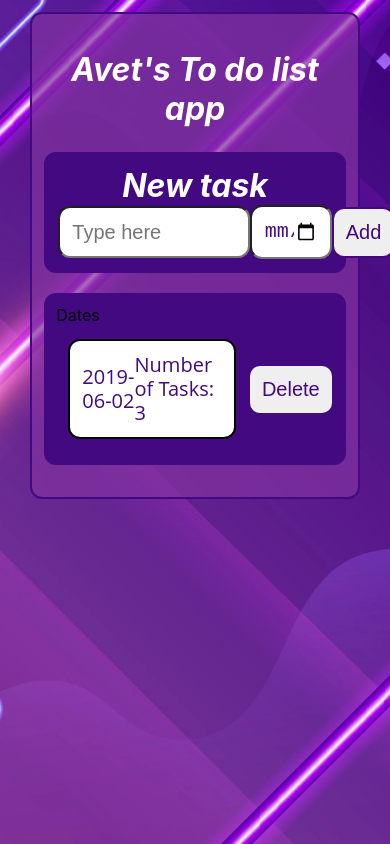
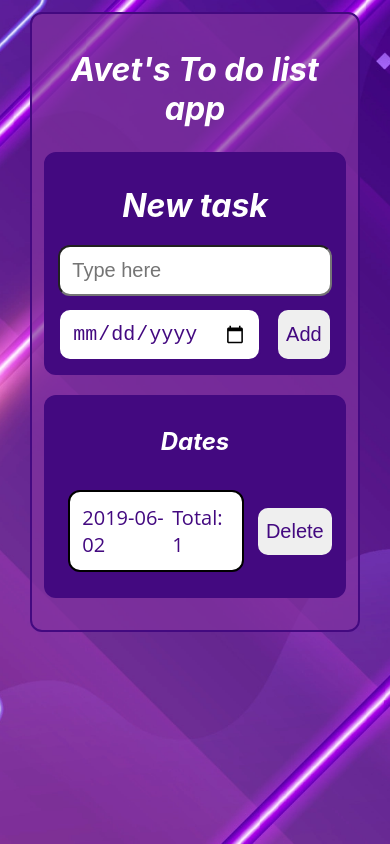
Before and after one commit to AvetBadalyan/Todo-list-with-date-redux-INCOMPLETE, a React (Create React App) app: page / in a window 390 px wide. Built offline with nearby package versions, Linux system fonts and the light colour scheme.

Commit message:
feat: add mobile adamtation

```diff
--- a/src/Components/DailyTask/DailyTask.css
+++ b/src/Components/DailyTask/DailyTask.css
@@ -1,18 +1,36 @@
 .single-task {
   border: 1px solid rgba(67, 9, 128, 1);
-  border-radius: 12px;
+  border-radius: 0.75rem;
   display: flex;
   justify-content: space-between;
   align-items: center;
   flex-wrap: wrap;
-  margin: 12px auto;
-  padding: 4px 12px;
-  gap: 10px;
+  margin: 0.75rem auto;
+  padding: 4px 0.75rem;
+  gap: 0.6rem;
   background-color: rgba(67, 9, 128, 1);
 }
 
+.single-task-input-container {
+  width: 65%;
+}
+
+.single-task-button-container {
+  width: 32%;
+  display: flex;
+  justify-content: space-between;
+  align-items: center;
+  gap: 2px;
+}
+
 .single-task input[type="text"] {
-  width: 60%;
+  width: 100%;
+  border-radius: 0.75rem;
+  padding: 0.75rem;
+  text-decoration: none;
+  font-style: normal;
+  font-size: 1.25rem;
+  color: rgb(67, 9, 128);
 }
 
 .single-task button:hover {
@@ -20,7 +38,7 @@
 }
 
 p {
-  font-size: 20px;
+  font-size: 1.25rem;
 }
 
 .completed input[type="text"] {
@@ -29,7 +47,26 @@ p {
 }
 
 .checkbox {
-  width: 20px;
-  height: 20px;
+  width: 1.25rem;
+  height: 1.25rem;
   accent-color: rgba(130, 50, 160, 1);
 }
+
+@media only screen and (max-width: 600px) {
+  .single-task {
+    flex-direction: column;
+  }
+
+  .single-task-input-container {
+    width: 100%;
+    display: flex;
+    justify-content: space-between;
+    align-items: center;
+  }
+
+  .single-task-button-container {
+    width: 100%;
+    justify-content: flex-end;
+    gap: 12px;
+  }
+}
--- a/src/Components/DailyTask/DailyTask.jsx
+++ b/src/Components/DailyTask/DailyTask.jsx
@@ -56,22 +56,27 @@ export default function DailyTask({ item, oneDay }) {
 
   return (
     <div className={isCompleted ? "single-task completed" : "single-task"}>
+      <div className="single-task-input-container">
+        <input
+          type="text"
+          readOnly
+          defaultValue={item.taskName}
+          ref={editableText}
+        />
+      </div>
+      <div className="single-task-button-container">
         <input
           className="checkbox"
           type="checkbox"
           checked={isCompleted}
           onChange={checkHandler}
         />
-      <input
-        type="text"
-        readOnly
-        defaultValue={item.taskName}
-        ref={editableText}
-      />
         <button onClick={editHandler}>
           {item.isInEditMode ? "Save" : "Edit"}
         </button>
+
         <button onClick={removeTask}>Delete</button>
+      </div>
     </div>
   );
 }
--- a/src/Components/Form/Form.css
+++ b/src/Components/Form/Form.css
@@ -1,24 +1,41 @@
 .form {
   display: flex;
-  justify-content: space-between;
+  justify-content: center;
   align-items: center;
+  flex-direction: column;
+  gap: 0.75rem;
 }
 
 .form input[type="text"] {
-  border-radius: 12px;
-  padding: 12px;
+  border-radius: 0.75rem;
+  padding: 0.75rem;
   text-decoration: none;
   font-style: normal;
-  font-size: 20px;
-  line-height: 24px;
+  font-size: 1.25rem;
   color: rgba(67, 9, 128, 1);
-  max-width: 70%;
-}
-
-input[type="date"] {
-  width: 30%;
+  width: 100%;
 }
 
 .form button:hover {
- background-color: rgba(130, 50, 160, 1);
+  background-color: rgba(130, 50, 160, 1);
 }
+
+.form-top {
+  width: 100%;
+}
+
+.form-bottom {
+  width: 100%;
+  display: flex;
+  justify-content: space-between;
+}
+
+.input-date {
+  border-radius: 0.75rem;
+  padding: 0.75rem;
+  text-decoration: none;
+  font-style: normal;
+  font-size: 1.25rem;
+  color: rgb(67, 9, 128);
+  border: 2px solid rgba(67, 9, 128, 1);
+}
--- a/src/Components/Form/Form.jsx
+++ b/src/Components/Form/Form.jsx
@@ -26,9 +26,13 @@ export default function Form() {
   return (
     <div className="input-and-button-container">
       <form className="form" onSubmit={submitHandler}>
-        <input type="text" placeholder="Type here" ref={nameRef} />
-        <input type="date" defaultValue={new Date()} ref={dateRef} />
-        <button onClick={submitHandler}> Add </button>
+        <div className="form-top">
+          <input type="text" placeholder="Type here" ref={nameRef} />
+        </div>
+        <div className="form-bottom">
+          <input type="date" className="input-date" defaultValue={new Date()} ref={dateRef} />
+          <button onClick={submitHandler}> Add </button>
+        </div>
       </form>
     </div>
   );
--- a/src/Components/currentDayForm/CurrentDayForm.css
+++ b/src/Components/currentDayForm/CurrentDayForm.css
@@ -4,25 +4,17 @@
   align-items: center;
 }
 
-input {
-  border-radius: 12px;
-  padding: 12px;
+.current-day-form input {
+  border-radius: 0.75rem;
+  padding: 0.75rem;
   text-decoration: none;
   font-style: normal;
-  font-size: 20px;
-  line-height: 24px;
+  font-size: 1.25rem;
   color: rgb(67, 9, 128);
-  max-width: 82%;
-}
-
-.current-day-form button {
-  width: 80px;
+  width: 80%;
+  border: 2px solid rgba(67, 9, 128, 1);
 }
 
 .current-day-form button:hover {
   background-color: rgba(130, 50, 160, 1);
 }
-
-.current-day-form input {
-  flex: 1;
-}
--- a/src/Pages/Home/Home.css
+++ b/src/Pages/Home/Home.css
@@ -7,13 +7,13 @@
   background-position: center;
   background-repeat: no-repeat;
   background-size: cover;
-  padding: 12px;
+  padding: 0.75rem;
 }
 
 .todo-input-container {
   width: 50%;
-  border-radius: 12px;
-  padding: 12px;
+  border-radius: 0.75rem;
+  padding: 0.75rem;
   background: white;
   border: 2px solid rgba(67, 9, 128, 1);
   background-color: rgba(130, 50, 160, 0.7);
@@ -23,27 +23,35 @@
   font-style: italic;
   text-align: center;
   color: white;
-  margin: 24px auto;
+  margin: 1.5rem auto;
 }
 
 .new-task-container {
   border: 2px solid rgba(67, 9, 128, 1);
   display: flex;
   flex-direction: column;
-  padding: 12px;
-  border-radius: 12px;
+  padding: 0.75rem;
+  border-radius: 0.75rem;
   background: rgba(67, 9, 128, 1);
 }
 
 .new-task-container h1 {
   color: white;
+  margin: 1.25rem auto;
 }
 
 .dates-container {
-  padding: 12px;
+  padding: 0.75rem;
   background: rgba(67, 9, 128, 1);
-  margin: 20px 0;
-  border-radius: 12px;
+  margin: 1.25rem 0;
+  border-radius: 0.75rem;
+}
+
+.dates-container h2 {
+  color: white;
+  text-align: center;
+  margin: 1.25rem auto;
+  font-style: italic;
 }
 
 .single-date {
@@ -56,24 +64,23 @@
   font-family: "Open Sans";
   font-style: normal;
   font-weight: 400;
-  font-size: 20px;
-  line-height: 24px;
+  font-size: 1.25rem;
   color: rgba(67, 9, 128, 1);
   width: 80%;
-  padding: 12px;
+  padding: 0.75rem;
   text-decoration: none;
 }
 
 .single-date-text {
   border: 2px solid black;
-  border-radius: 12px;
+  border-radius: 0.75rem;
   display: flex;
   justify-content: space-between;
   align-items: center;
   background-color: white;
   margin: 2px 0;
-  padding: 12px;
-  font-size: 20px;
+  padding: 0.75rem;
+  font-size: 1.25rem;
 }
 
 .single-date button:hover {
--- a/src/Pages/Home/Home.jsx
+++ b/src/Pages/Home/Home.jsx
@@ -1,3 +1,4 @@
+import { useEffect } from "react";
 import { useDispatch, useSelector } from "react-redux";
 import { Link } from "react-router-dom";
 import Form from "../../Components/Form/Form";
@@ -27,17 +28,26 @@ export default function Home() {
         </div>
 
         <div className="dates-container">
-          Dates
+          <h2>Dates</h2>
           <div className="dates">
-            {Object.keys(todoList).map((date) => (
+            {Object.keys(todoList)
+              .sort((a, b) => {
+                const dateA = new Date(a);
+                const dateB = new Date(b);
+
+                return dateA - dateB;
+              })
+              .map((date) => (
                 <div key={date} className="single-date">
                   <Link to={date}>
                     <div className="single-date-text">
                       <div>{date}</div>
-                    <div>Number of Tasks: {todoList[date].length}</div>
+                      <div>Total: {todoList[date].length}</div>
                     </div>
                   </Link>
-                <button onClick={() => deleteDateHandler(date)}>Delete</button>
+                  <button onClick={() => deleteDateHandler(date)}>
+                    Delete
+                  </button>
                 </div>
               ))}
           </div>
--- a/src/Pages/singleTask/SingleTask.css
+++ b/src/Pages/singleTask/SingleTask.css
@@ -7,7 +7,7 @@
   background-position: center;
   background-repeat: no-repeat;
   background-size: cover;
-  padding: 12px 0;
+  padding: 0.75rem 0;
 }
 
 .daily-todo-list-container {
@@ -15,45 +15,62 @@
   width: 50%;
   background: rgba(255, 255, 255, 1);
   background-color: rgba(130, 50, 160, 0.7);
-  border-radius: 12px;
-  padding: 12px;
+  border-radius: 0.75rem;
+  padding: 0.75rem;
   display: flex;
   flex-direction: column;
   justify-content: center;
-  gap: 20px;
+  gap: 1.25rem;
   color: rgba(67, 9, 128, 1);
-}
-
-.new-task-container h1 {
-  color: white;
-  margin: 0 auto;
 }
 
 .daily-container-header {
   display: flex;
   justify-content: space-between;
   align-items: center;
-  padding-right: 12px;
+  padding-right: 0.75rem;
 }
 
 .todo-footer {
-  font-size: 20px;
+  font-size: 1.25rem;
   font-weight: bolder;
   display: flex;
   justify-content: space-between;
   align-items: center;
-  gap: 12px;
+  gap: 0.75rem;
 }
 
 .completed-number {
   background: white;
-  padding: 12px;
-  border-radius: 12px;
+  padding: 0.75rem;
+  border-radius: 0.75rem;
   border: 2px solid rgba(67, 9, 128, 1);
+  font-size: 1.1rem;
 }
 
 .clear-buttons {
-  padding: 0 12px;
+  padding: 0 0.75rem;
   display: flex;
-  gap: 12px;
+  gap: 0.75rem;
 }
+
+@media only screen and (max-width: 1020px) {
+  .daily-todo-list-container {
+    width: 90%;
+  }
+}
+
+@media only screen and (max-width: 840px) {
+  .todo-footer {
+    font-size: 1rem;
+  }
+}
+
+@media only screen and (max-width: 600px) {
+  .daily-todo-page {
+    align-items: flex-start;
+  }
+  .clear-buttons button {
+    padding: 12px 2px;
+  }
+}
--- a/src/Pages/singleTask/SingleTask.jsx
+++ b/src/Pages/singleTask/SingleTask.jsx
@@ -33,7 +33,7 @@ export default function SingleTask() {
       <div className="daily-todo-list-container">
         <div className="daily-container-header">
           <Link to="/">
-            <button>Go back to home</button>
+            <button>Back home</button>
           </Link>
           <h1>{oneDay}</h1>
         </div>
--- a/src/index.css
+++ b/src/index.css
@@ -25,19 +25,19 @@ code {
 button {
   cursor: pointer;
   transition: all 0.5s ease;
-  border-radius: 12px;
-  padding: 12px;
+  border-radius: 0.75rem;
+  padding: 0.75rem 0.5rem;
   text-decoration: none;
-  font-size: 20px;
+  font-size: 1.25rem;
   color: rgba(67, 9, 128, 1);
   border: 2px solid rgba(67, 9, 128, 1);
 }
 
 button:hover {
-  background-color: rgba(130,50,160, 1);
+  background-color: rgba(130, 50, 160, 1);
   background-color: rgba(67, 9, 128, 1);
   color: white;
-   border: 2px solid wh;
+  border: 2px solid white;
 }
 
 button:active {
--- a/src/store/homeSlice.js
+++ b/src/store/homeSlice.js
@@ -1,5 +1,5 @@
 import { createSlice } from "@reduxjs/toolkit";
-const initialState = {
+let initialState = {
   "2019-06-02": [
     {
       id: 1,
@@ -7,20 +7,9 @@ const initialState = {
       isCompleted: false,
       isInEditMode: false,
     },
-    {
-      id: 11,
-      taskName: "go to right",
-      isCompleted: false,
-      isInEditMode: false,
-    },
-    {
-      id: 111,
-      taskName: "go to left",
-      isCompleted: false,
-      isInEditMode: false,
-    },
   ],
 };
+
 export const homeSlice = createSlice({
   name: "homeSlice",
   initialState,
@@ -31,6 +20,7 @@ export const homeSlice = createSlice({
         if (!state[date]) {
           state[date] = [];
         }
+
         state[date].push(content);
       }
     },
@@ -76,7 +66,7 @@ export const homeSlice = createSlice({
       state[payload.date].length = 0;
     },
     deleteDate(state, { payload }) {
-      delete  state[payload.date];
+      delete state[payload.date];
     },
   },
 });
```
Also changed, not shown: src/store/storeExample.js (added, +62 -0 lines). Lines whose indentation alone changed are shown as unchanged.
